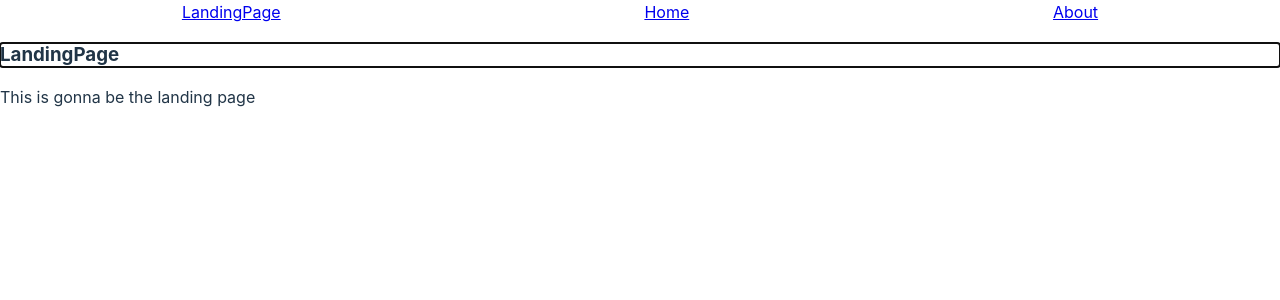
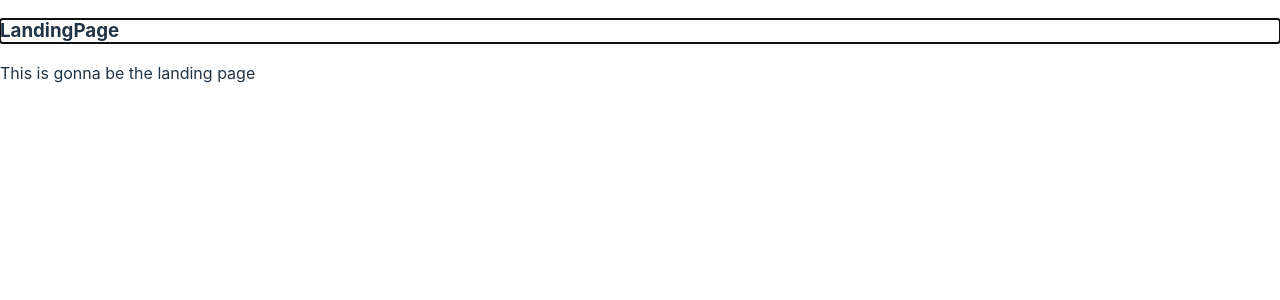
Before and after one commit to Benhatsdrauf/MuehleOnline, a Svelte app in the folder MuehleOnline/: page / in a window 1280 px wide. Shown: the top 300 px of the page. Built offline with nearby package versions, Linux system fonts and the light colour scheme.

Commit message:
cleanup App.svelte

```diff
--- a/MuehleOnline/src/App.svelte
+++ b/MuehleOnline/src/App.svelte
@@ -1,22 +1,12 @@
 <script>
-  import { Router, Route, Link } from "svelte-navigator";
+  import { Router, Route } from "svelte-navigator";
   import LandingPage from "./pages/LandingPage.svelte";
   import HomePage from "./pages/HomePage.svelte";
   import GamePage from "./pages/GamePage.svelte";
 </script>
 
-
 <Router>
-  <header>
-    <nav class="navigation">
-      <Link to="/">LandingPage</Link>
-      <Link to="home">Home</Link>
-      <Link to="gamePage">About</Link>
-    </nav>
-  </header>
-
   <main>
-
     <Route path="home">
       <HomePage />
     </Route>
@@ -31,11 +21,10 @@
   </main>
 </Router>
 
-
 <style>
   .navigation {
-   display: flex;
-   flex-direction: row;
-   justify-content: space-around;
+    display: flex;
+    flex-direction: row;
+    justify-content: space-around;
   }
 </style>
```
